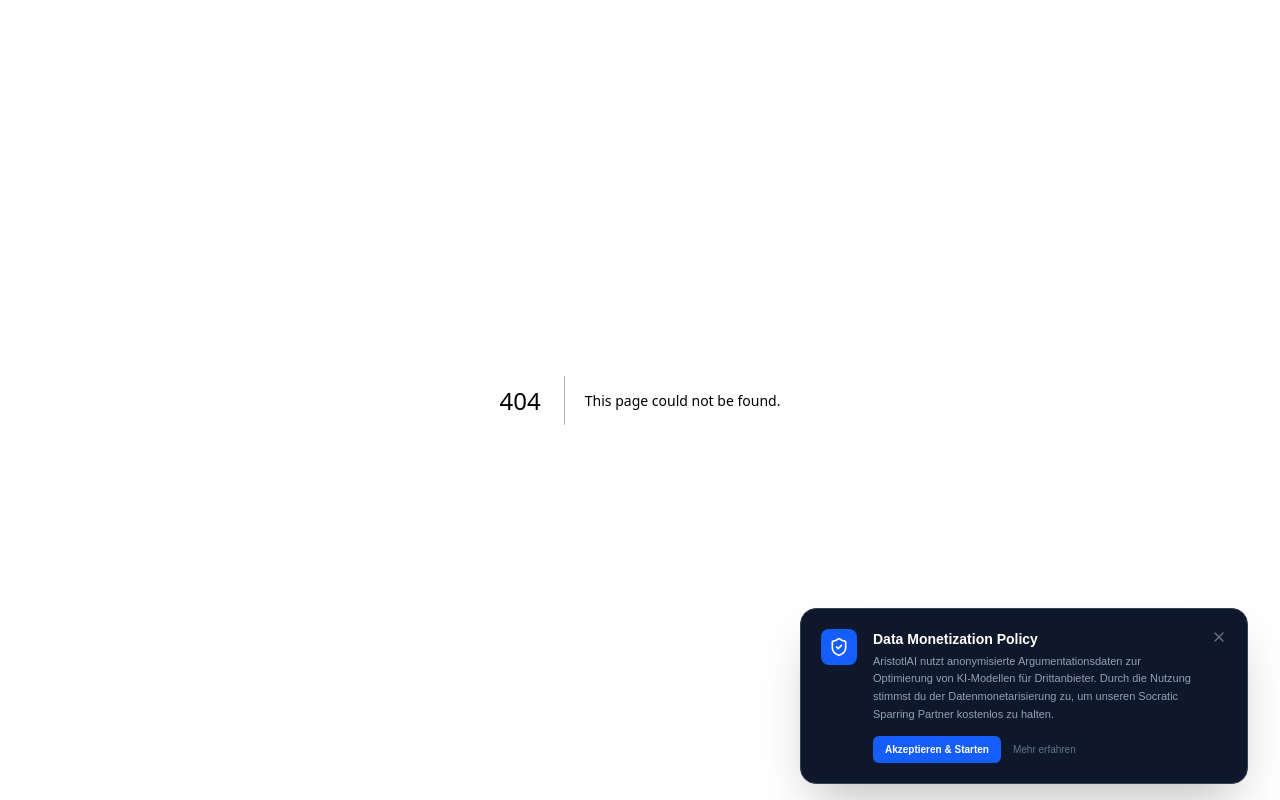
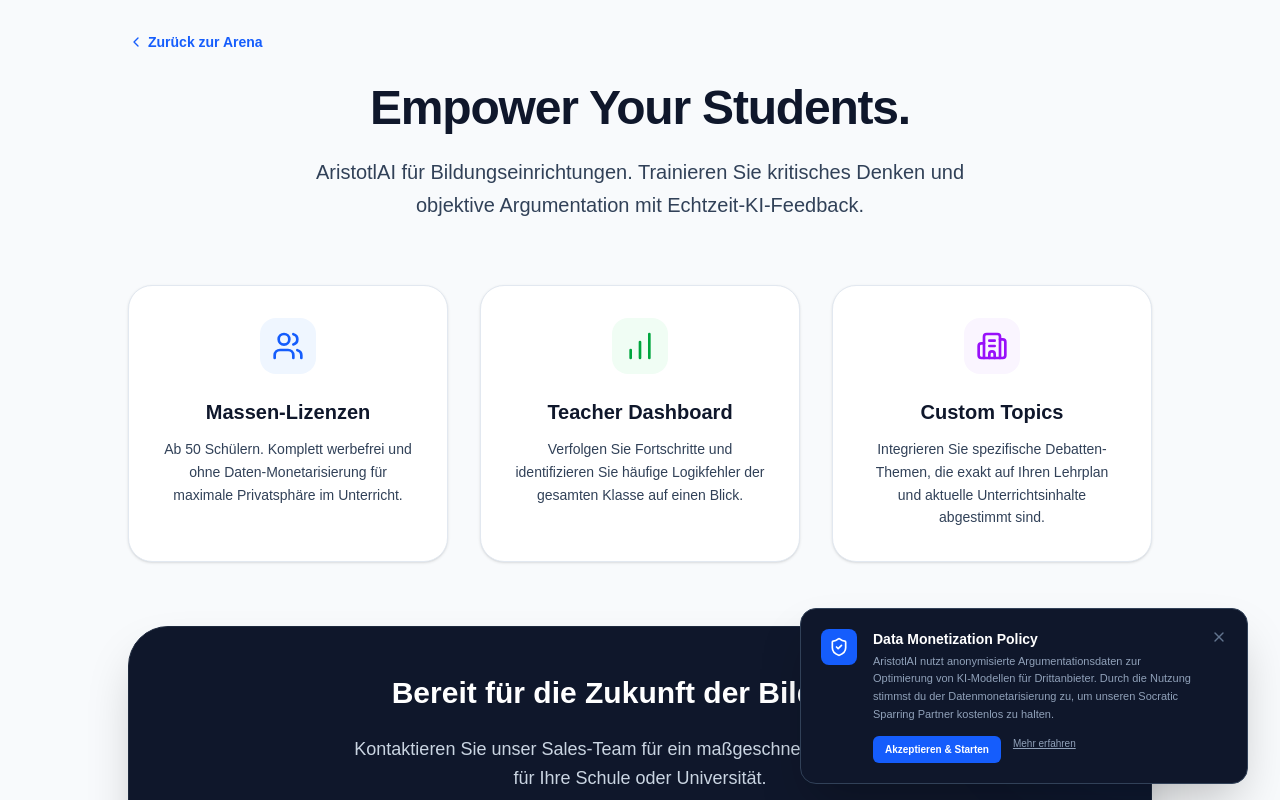
Before and after one commit to Snackrunner11/debate-app, a Next.js app: page /premium/b2b in a window 1280 px wide. Before the commit this address had no page. Shown: the top 800 px of the page. Built offline with nearby package versions, Linux system fonts and the light colour scheme.

Commit message:
updated the sites to monitize

```diff
--- a/app/layout.tsx
+++ b/app/layout.tsx
@@ -1,7 +1,8 @@
 "use client";
-import { useState, useEffect } from "react";
+import { useState } from "react";
 import { GoogleAnalytics } from '@next/third-parties/google';
 import { ShieldCheck, X } from "lucide-react";
+import Link from "next/link"; // WICHTIG: Der Import für die Links
 import "./globals.css";
 
 export default function RootLayout({ children }: { children: React.ReactNode }) {
@@ -28,9 +29,11 @@
                   <button onClick={() => setShowPolicy(false)} className="text-[10px] bg-blue-600 hover:bg-blue-700 px-3 py-1.5 rounded-md font-bold transition-colors">
                     Akzeptieren & Starten
                   </button>
-                  <button className="text-[10px] text-slate-500 hover:text-white transition-colors">
+
+                  {/* Der aktualisierte Link zur Policy */}
+                  <Link href="/policy" onClick={() => setShowPolicy(false)} className="text-[10px] text-slate-400 hover:text-white transition-colors underline">
                     Mehr erfahren
-                  </button>
+                  </Link>
                 </div>
               </div>
               <button onClick={() => setShowPolicy(false)} className="text-slate-500 hover:text-white">
@@ -40,6 +43,7 @@
           </div>
         )}
 
+        {/* Google Analytics */}
         <GoogleAnalytics gaId="G-RY0YC4P9TD" />
       </body>
     </html>
--- /dev/null
+++ b/app/policy/page.tsx
@@ -0,0 +1,45 @@
+import Link from "next/link";
+import { ChevronLeft, ShieldCheck, Database, Lock } from "lucide-react";
+
+export default function PolicyPage() {
+  return (
+    <div className="min-h-screen bg-slate-50 p-8 font-sans">
+      <div className="max-w-3xl mx-auto bg-white p-10 rounded-3xl shadow-sm border border-slate-200">
+        <Link href="/" className="text-sm text-blue-600 flex items-center gap-1 mb-8 hover:underline">
+          <ChevronLeft size={14}/> Zurück zur Arena
+        </Link>
+
+        <div className="flex items-center gap-4 mb-8">
+          <div className="p-3 bg-blue-100 text-blue-600 rounded-xl">
+            <ShieldCheck size={32} />
+          </div>
+          <h1 className="text-3xl font-black text-slate-900">Data Monetization Policy</h1>
+        </div>
+
+        <div className="space-y-8 text-slate-600 leading-relaxed">
+          <section>
+            <h2 className="text-xl font-bold text-slate-900 mb-3 flex items-center gap-2">
+              <Database size={20} className="text-blue-500"/> 1. Wie wir AristotlAI kostenlos halten
+            </h2>
+            <p>Unser Ziel ist es, hochwertige rhetorische Bildung für jeden zugänglich zu machen. Anstatt monatliche Abo-Gebühren für Privatnutzer zu verlangen, refinanziert sich AristotlAI durch die Monetarisierung von anonymisierten Argumentationsdaten.</p>
+          </section>
+
+          <section>
+            <h2 className="text-xl font-bold text-slate-900 mb-3 flex items-center gap-2">
+              <Lock size={20} className="text-green-500"/> 2. Strikte Anonymisierung
+            </h2>
+            <p>Wenn du mit unserem Socratic Sparring Partner debattierst, trennen wir deine Logik-Strukturen und Argumente von deiner Identität (Name, IP-Adresse). <strong>Es werden niemals persönliche Daten an Dritte verkauft.</strong> Wir verkaufen ausschließlich die abstrakten Debatten-Muster.</p>
+          </section>
+
+          <section>
+            <h2 className="text-xl font-bold text-slate-900 mb-3">3. Wer sind unsere Partner?</h2>
+            <ul className="list-disc ml-6 space-y-2 mt-2">
+              <li><strong>Alphabet & Meta:</strong> Nutzen die Daten, um kognitives User-Targeting in ihren Werbenetzwerken zu verbessern.</li>
+              <li><strong>KI-Entwickler (z.B. OpenAI):</strong> Nutzen die hochqualitativen Argumentations-Logs, um zukünftige Sprachmodelle (LLMs) im Bereich "Logical Reasoning" zu trainieren.</li>
+            </ul>
+          </section>
+        </div>
+      </div>
+    </div>
+  );
+}
--- /dev/null
+++ b/app/premium/b2b/page.tsx
@@ -0,0 +1,81 @@
+"use client";
+import Link from "next/link";
+import { ChevronLeft, Building2, Users, BarChart, CheckCircle2 } from "lucide-react";
+import { sendGAEvent } from '@next/third-parties/google';
+
+export default function B2BPage() {
+  const handleLeadGen = () => {
+    sendGAEvent({ event: 'b2b_lead', value: 'school_license' });
+    alert("Demo-Modus: Lead erfasst. Das Event 'b2b_lead' wurde an Google Analytics gesendet!");
+  };
+
+  return (
+    <div className="min-h-screen bg-slate-50 p-8 font-sans">
+      <div className="max-w-5xl mx-auto">
+        <Link href="/" className="text-sm text-blue-600 font-bold flex items-center gap-1 mb-8 hover:underline">
+          <ChevronLeft size={16}/> Zurück zur Arena
+        </Link>
+
+        <div className="text-center mb-16">
+          <h1 className="text-4xl md:text-5xl font-black text-slate-900 mb-6 tracking-tight">Empower Your Students.</h1>
+          <p className="text-xl text-slate-700 max-w-2xl mx-auto leading-relaxed">
+            AristotlAI für Bildungseinrichtungen. Trainieren Sie kritisches Denken und objektive Argumentation mit Echtzeit-KI-Feedback.
+          </p>
+        </div>
+
+        <div className="grid md:grid-cols-3 gap-8 mb-16">
+          {/* Card 1 */}
+          <div className="bg-white p-8 rounded-3xl shadow-sm border border-slate-200 flex flex-col items-center text-center">
+            <div className="p-3 bg-blue-50 text-blue-600 rounded-2xl mb-6">
+              <Users size={32} />
+            </div>
+            <h3 className="font-bold text-xl text-slate-900 mb-3">Massen-Lizenzen</h3>
+            <p className="text-slate-700 text-sm leading-relaxed">
+              Ab 50 Schülern. Komplett werbefrei und ohne Daten-Monetarisierung für maximale Privatsphäre im Unterricht.
+            </p>
+          </div>
+
+          {/* Card 2 */}
+          <div className="bg-white p-8 rounded-3xl shadow-sm border border-slate-200 flex flex-col items-center text-center">
+            <div className="p-3 bg-green-50 text-green-600 rounded-2xl mb-6">
+              <BarChart size={32} />
+            </div>
+            <h3 className="font-bold text-xl text-slate-900 mb-3">Teacher Dashboard</h3>
+            <p className="text-slate-700 text-sm leading-relaxed">
+              Verfolgen Sie Fortschritte und identifizieren Sie häufige Logikfehler der gesamten Klasse auf einen Blick.
+            </p>
+          </div>
+
+          {/* Card 3 */}
+          <div className="bg-white p-8 rounded-3xl shadow-sm border border-slate-200 flex flex-col items-center text-center">
+            <div className="p-3 bg-purple-50 text-purple-600 rounded-2xl mb-6">
+              <Building2 size={32} />
+            </div>
+            <h3 className="font-bold text-xl text-slate-900 mb-3">Custom Topics</h3>
+            <p className="text-slate-700 text-sm leading-relaxed">
+              Integrieren Sie spezifische Debatten-Themen, die exakt auf Ihren Lehrplan und aktuelle Unterrichtsinhalte abgestimmt sind.
+            </p>
+          </div>
+        </div>
+
+        {/* CTA Section mit besserem Kontrast auf Dunkel */}
+        <div className="bg-slate-900 rounded-[2.5rem] p-12 text-center text-white border border-slate-800 shadow-2xl relative overflow-hidden">
+          <div className="relative z-10">
+            <h2 className="text-3xl font-black mb-6">Bereit für die Zukunft der Bildung?</h2>
+            <p className="text-slate-300 text-lg mb-10 max-w-xl mx-auto leading-relaxed">
+              Kontaktieren Sie unser Sales-Team für ein maßgeschneidertes Angebot für Ihre Schule oder Universität.
+            </p>
+            <button
+              onClick={handleLeadGen}
+              className="bg-blue-600 hover:bg-blue-500 text-white font-bold py-4 px-10 rounded-full active:scale-95 transition-all shadow-lg shadow-blue-900/20"
+            >
+              Demo & Angebot anfordern
+            </button>
+          </div>
+          {/* Subtile Deko im Hintergrund */}
+          <div className="absolute top-0 right-0 w-64 h-64 bg-blue-600/10 rounded-full blur-3xl -mr-32 -mt-32"></div>
+        </div>
+      </div>
+    </div>
+  );
+}
--- /dev/null
+++ b/app/premium/certificate/page.tsx
@@ -0,0 +1,48 @@
+"use client";
+import Link from "next/link";
+import { ChevronLeft, GraduationCap, CheckCircle } from "lucide-react";
+import { sendGAEvent } from '@next/third-parties/google';
+
+export default function CertificatePage() {
+  const handleBuyClick = () => {
+    sendGAEvent({ event: 'premium_click', value: 'certificate_49' });
+    alert("Demo-Modus: Kaufprozess simuliert. Das Event 'premium_click' wurde an Google Analytics gesendet!");
+  };
+
+  return (
+    <div className="min-h-screen bg-slate-50 p-8 font-sans">
+      <div className="max-w-4xl mx-auto">
+        <Link href="/" className="text-sm text-blue-600 flex items-center gap-1 mb-8 hover:underline">
+          <ChevronLeft size={14}/> Zurück zur Arena
+        </Link>
+
+        <div className="bg-white rounded-3xl shadow-xl overflow-hidden flex flex-col md:flex-row border border-slate-200">
+          <div className="p-10 md:w-1/2 flex flex-col justify-center bg-slate-900 text-white relative overflow-hidden">
+            <GraduationCap size={120} className="absolute -top-10 -right-10 opacity-10" />
+            <h1 className="text-4xl font-black mb-4 z-10">AristotlAI<br/>Rhetorik-Diplom</h1>
+            <p className="text-slate-400 mb-8 z-10">Zertifiziere deine Überzeugungskraft. Das offizielle Diplom, ausgestellt von unserer KI nach einer strengen 60-minütigen Live-Debatte.</p>
+            <div className="text-5xl font-black text-green-400 z-10">$49<span className="text-lg text-slate-400 font-medium"> / Prüfung</span></div>
+          </div>
+
+          <div className="p-10 md:w-1/2 flex flex-col justify-center">
+            <h3 className="text-xl font-bold text-slate-900 mb-6">Was du erhältst:</h3>
+            <ul className="space-y-4 mb-8">
+              {['Offizielles PDF-Zertifikat für LinkedIn', 'Detail-Analyse deiner Logikfehler', 'Abzeichen im AristotlAI Arena Profil', 'Bevorzugter API-Zugang (Keine Wartezeiten)'].map((item, i) => (
+                <li key={i} className="flex items-center gap-3 text-slate-700">
+                  <CheckCircle size={20} className="text-blue-500" /> {item}
+                </li>
+              ))}
+            </ul>
+            <button
+              onClick={handleBuyClick}
+              className="w-full bg-blue-600 text-white font-bold py-4 rounded-xl hover:bg-blue-700 active:scale-95 transition-all shadow-lg shadow-blue-200"
+            >
+              Jetzt Prüfung buchen
+            </button>
+            <p className="text-center text-xs text-slate-400 mt-4">Sichere Zahlung via Stripe.</p>
+          </div>
+        </div>
+      </div>
+    </div>
+  );
+}
--- a/components/Sidebar.tsx
+++ b/components/Sidebar.tsx
@@ -29,18 +29,18 @@
           </div>
         </div>
 
-        {/* B2B & Premium Section */}
+        {/* B2B & Premium Section mit echten Links */}
         <div>
           <h3 className="px-3 text-xs font-black text-slate-400 uppercase tracking-widest mb-4">Premium & B2B</h3>
           <div className="space-y-1">
-            <button className="w-full flex items-center gap-3 px-3 py-2 text-sm font-medium text-blue-600 bg-blue-50 rounded-lg">
+            <Link href="/premium/certificate" className="w-full flex items-center gap-3 px-3 py-2 text-sm font-medium text-blue-600 bg-blue-50 rounded-lg hover:bg-blue-100 transition-colors">
               <GraduationCap size={16} />
               Debate-Zertifikat ($49)
-            </button>
-            <button className="w-full flex items-center gap-3 px-3 py-2 text-sm font-medium text-slate-600 hover:bg-white rounded-lg transition-all">
+            </Link>
+            <Link href="/premium/b2b" className="w-full flex items-center gap-3 px-3 py-2 text-sm font-medium text-slate-600 hover:bg-white rounded-lg transition-all hover:text-slate-900 hover:shadow-sm border border-transparent hover:border-slate-200">
               <Building2 size={16} />
               Schul-Lizenzen
-            </button>
+            </Link>
           </div>
         </div>
       </div>
```
